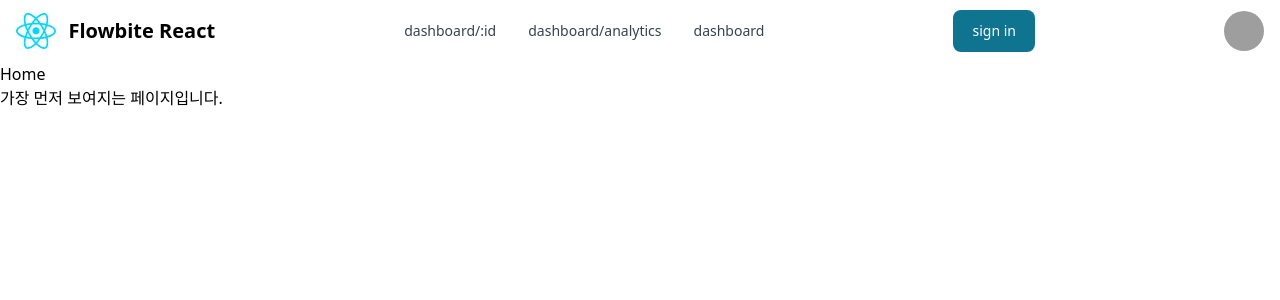
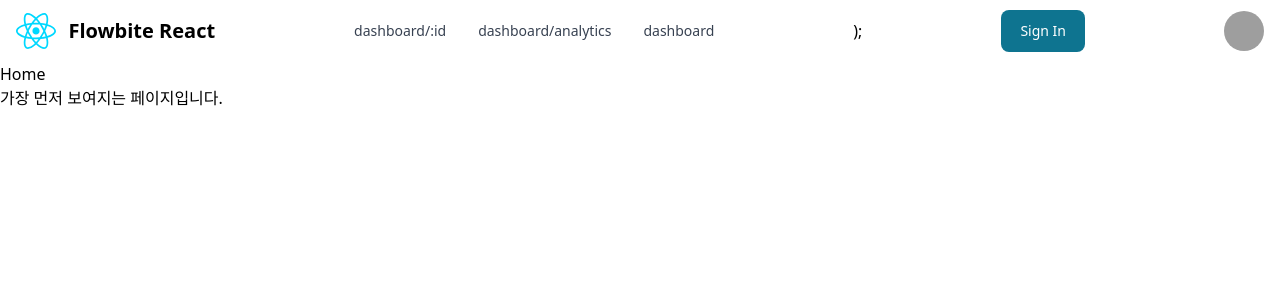
Before and after one commit to zxcv-asdf-qwer/pqpqpq-react, a React (Vite) app: page / in a window 1280 px wide. Shown: the top 300 px of the page. Built offline with nearby package versions, Linux system fonts and the light colour scheme; no server answers; grey boxes are pictures that could not be loaded.

Commit message:
feat: 로그아웃, 로그인 버튼 ui

```diff
--- a/src/components/Navigation.tsx
+++ b/src/components/Navigation.tsx
@@ -1,5 +1,6 @@
 import { Avatar, Button, Dropdown, Navbar } from 'flowbite-react'
 import { useLocation, useNavigate } from 'react-router-dom'
+import { useEffect, useState } from 'react'
 
 interface Route {
   path: string
@@ -11,9 +12,23 @@ function Navigation({ routes }: { routes: Route[] }) {
   const location = useLocation()
   const navigate = useNavigate() // useNavigate 훅 사용
   const currentPath = location.pathname
+  const [isLoggedIn, setIsLoggedIn] = useState<boolean>(false)
+  const token = localStorage.getItem('access_token') // 또는 다른 저장소에서 토큰을 가져오세요
 
+  useEffect(() => {
+    // access_token이 있는지 확인
+    if (token) {
+      setIsLoggedIn(true)
+    }
+  }, [token])
   const handleSignInClick = () => {
     navigate('/auth/signIn') // 페이지 이동
+  }
+
+  const handleLogoutClick = () => {
+    // 로그아웃 로직을 여기에 추가합니다
+    localStorage.removeItem('access_token') //저장소에서 토큰을 제거
+    setIsLoggedIn(false)
   }
 
   return (
@@ -32,9 +47,14 @@ function Navigation({ routes }: { routes: Route[] }) {
           ))}
       </Navbar.Collapse>
       <div className="flex md:order-2">
-        <Button onClick={handleSignInClick}>sign in</Button> {/* 버튼 클릭 시 handleAddUsersClick 호출 */}
+        {isLoggedIn ? (
+          <Button onClick={handleLogoutClick}>Logout</Button>
+        ) : (
+          <Button onClick={handleSignInClick}>Sign In</Button>
+        )}
         <Navbar.Toggle />
       </div>
+      );
       <div className="flex md:order-2">
         <Dropdown
           arrowIcon={false}
```
